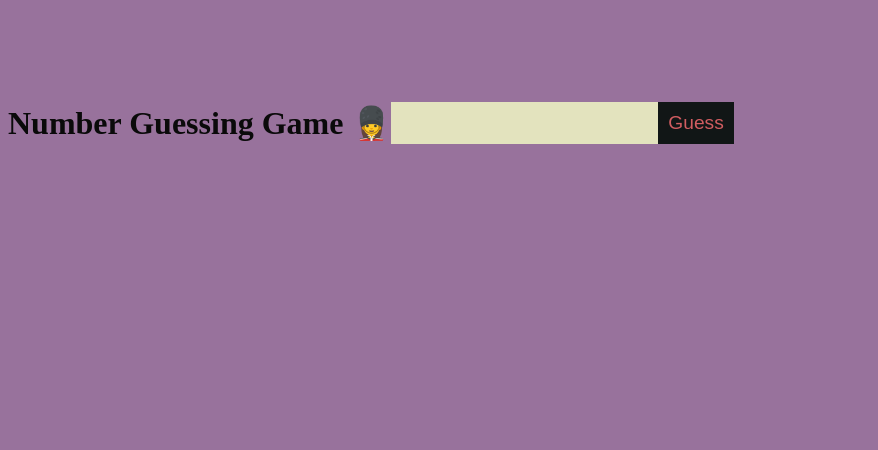
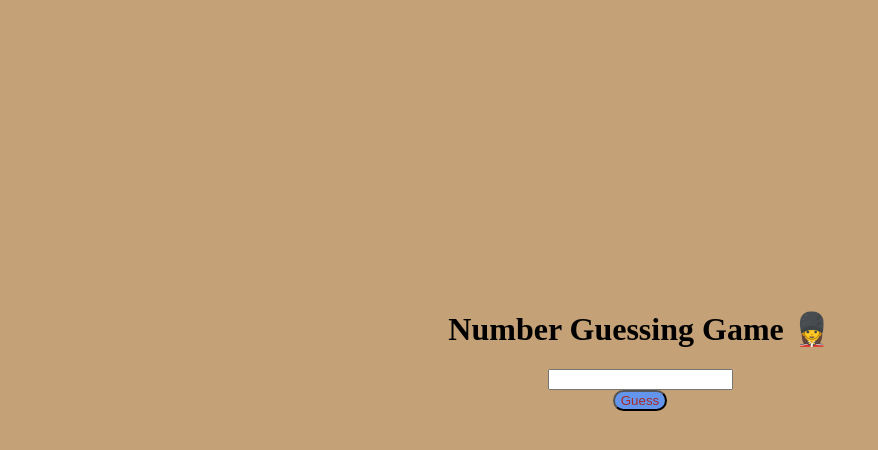
Before and after one commit to dilshanviduranga/Number-Guessing-Game, a plain HTML site: page index.html in a window 1280 px wide. Shown: the whole page, without its empty margins (0-878 px from the left). Drawn offline with Linux system fonts and the light colour scheme.

Commit message:
few changes

```diff
--- a/app.js
+++ b/app.js
@@ -3,7 +3,7 @@ console.log(randomNumber);
 let count =0;
 
 function hoo(){
-    if(count>1){
+    if(count>2){
         document.getElementById("final").innerHTML = "Game Over..🤯";
         document.getElementById("output").innerHTML = "";
         return;
--- a/index.html
+++ b/index.html
@@ -7,10 +7,10 @@
     <link rel="stylesheet" href="style.css">
 </head>
 <body>
-    <div id="container">
+    <div class="container">
         <h1>Number Guessing Game 💂‍♀️</h1>
         <input type="text" id="num">
-        <input type="button" value="Guess" onclick="hoo()"><br>
+        <input type="button" id="btnguess" value="Guess" onclick="hoo()"><br>
         <label id="output"></label><br>
         <label id="final"></label>
    </div>
--- a/style.css
+++ b/style.css
@@ -1,38 +1,20 @@
-div{
+body{
+    display: flex;
+    justify-content: center;
+    height: 90vh;
     align-items: center;
-}
-#container{
-    display: flex;
-    flex-direction: row
-}
-h1 {
-    justify-content: flex-end;
-    color: rgb(10, 10, 10);
-}
-
-input {
-    border: 2px;
-    padding: 10px;
-    font-size: larger;
-    color: rgb(209, 93, 97);
-    background-color: rgb(17, 22, 22);
-}
-
-#num{
-    background-color: rgb(227, 227, 190);
+    background-color: rgb(196, 161, 118);
 }
 
 
-#output{
-    margin: 115px;
-    background-color: rgb(120, 230, 140);
-    color: rgb(1, 14, 1);
+.container{
+    display: flex;
+    flex-direction: column;
+    align-items: center;
 }
 
-#final{
-    background-color: rgb(238, 17, 17);
+#btnguess{
+    background-color: cornflowerblue;
+    color: brown;
+    border-radius: 2rem;
 }
-
-body{
-    background-color: rgb(152, 114, 156);
-}
```
